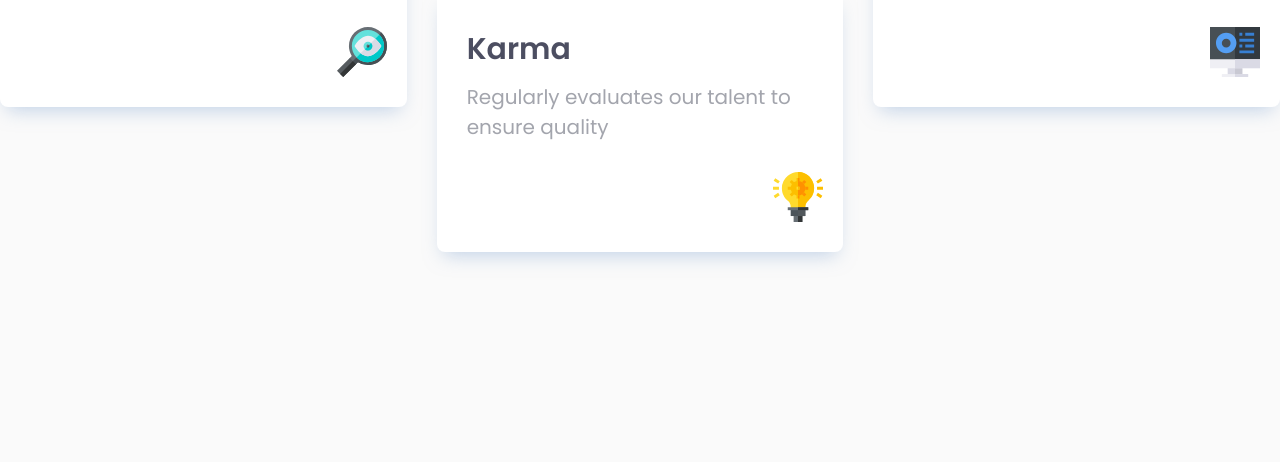
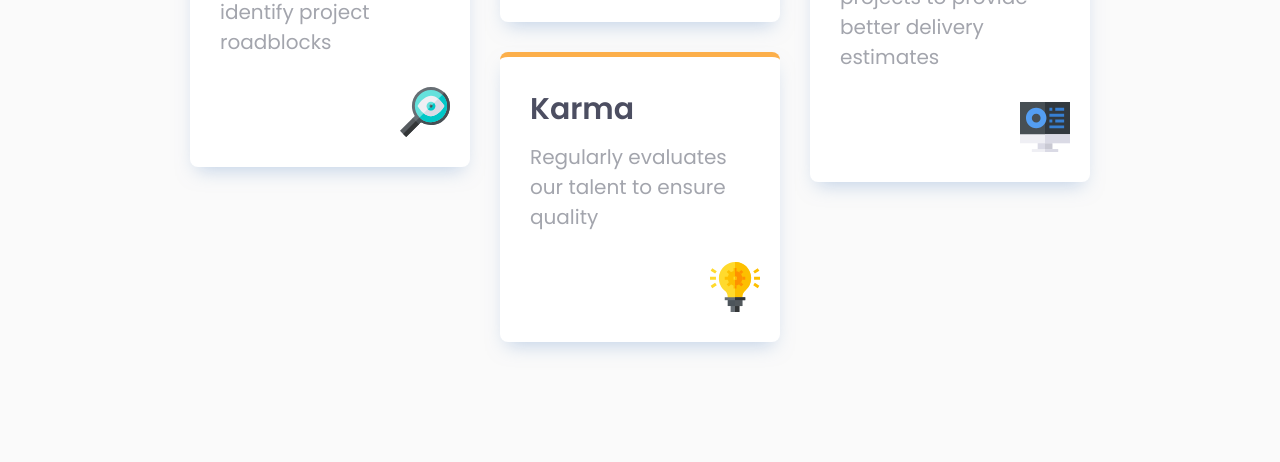
Before and after one commit to Opeyemi-Js/Four-card-feature-section, a plain HTML site: page index.html in a window 1280 px wide. Shown: the part 756-1218 px from the top of the page. Before the commit the page ends 1128 px from the top, so only its background shows below. Drawn offline with Linux system fonts and the light colour scheme.

Commit message:
Update style.css

```diff
--- a/style.css
+++ b/style.css
@@ -31,7 +31,7 @@ body {
 }
 
 .container {
-    max-width: 144rem;
+    max-width: 90rem;
     min-width: 37.5rem;
     margin: 12rem auto;
     text-align: center;
```
